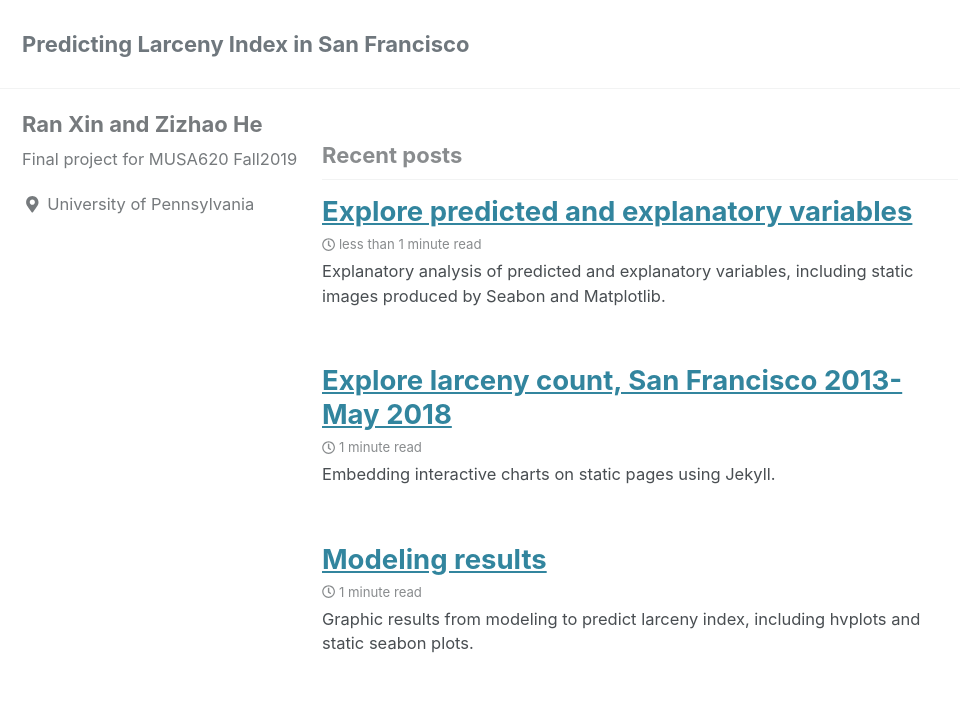
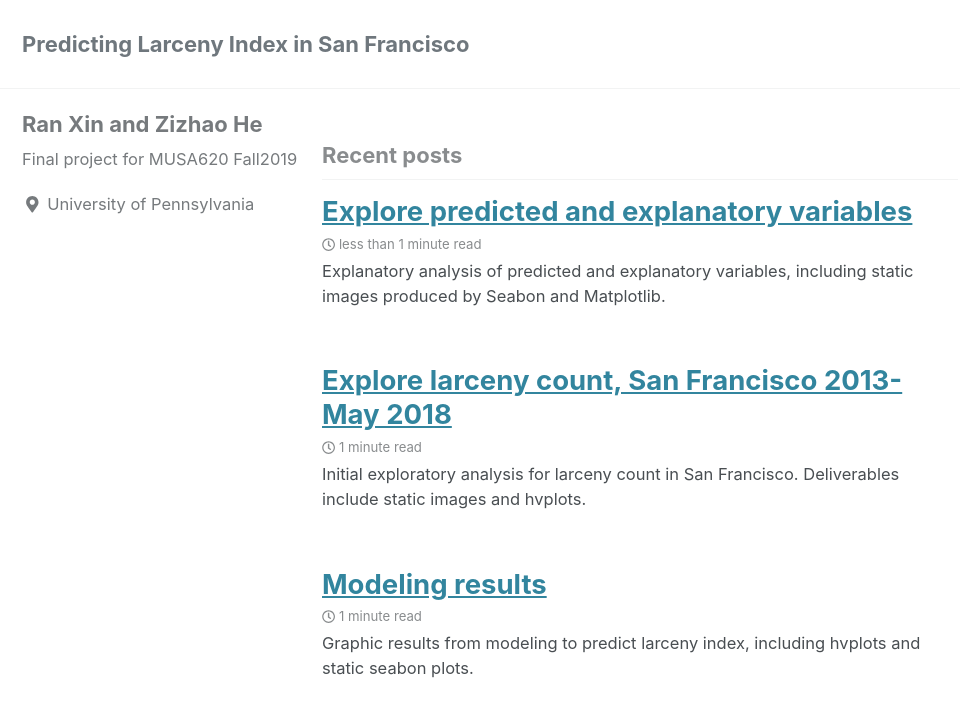
Before and after one commit to njxinran95/xin_he_finalproject, a Jekyll site: the page built from index.html, in a window 1280 px wide and 900 px high. Shown: the top 717 px of the window, without its empty margins (0-960 px from the left). Built offline with Jekyll 4.4.1, drawn with Linux system fonts in a browser that asks for light colours; cached includes are drawn as plain includes; nearby versions of some CDN libraries; a script that is not in the unit is left out; the list of posts is cut into pages by our own code.

Commit message:
Update 2019-12-14-larceny.md

```diff
--- a/_posts/2019-12-14-larceny.md
+++ b/_posts/2019-12-14-larceny.md
@@ -7,7 +7,7 @@ tags:
   - altair
   - hvplot
   - holoviews
-excerpt: Embedding interactive charts on static pages using Jekyll.
+excerpt: Initial exploratory analysis for larceny count in San Francisco. Deliverables include static images and hvplots.
 hv-loader:
   hv-chart-1: charts/larceny count by year.html.html
   hv-chart-2: charts/larceny count by BG by year.html.html
```
